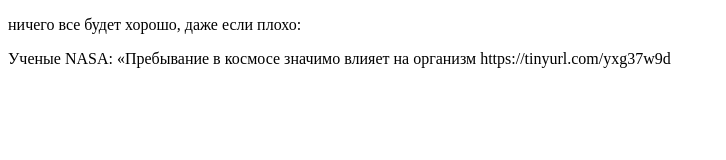
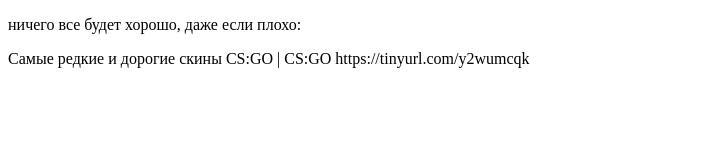
Before and after one commit to portmonetv/simplebot2, a plain HTML site: page C/index.html in a window 1280 px wide. Shown: the whole page, without its empty margins (0-726 px from the left). Drawn offline with Linux system fonts and the light colour scheme.

Commit message:
Update index.html

```diff
--- a/C/index.html
+++ b/C/index.html
@@ -4,4 +4,4 @@
       src="https://portmonetv.github.io/simplebot2/C/data/random.js"
     ></script>
 
-      Ученые NASA: «Пребывание в космосе значимо влияет на организм   https://tinyurl.com/yxg37w9d
+      Самые редкие и дорогие скины CS:GO | CS:GO   https://tinyurl.com/y2wumcqk
```
